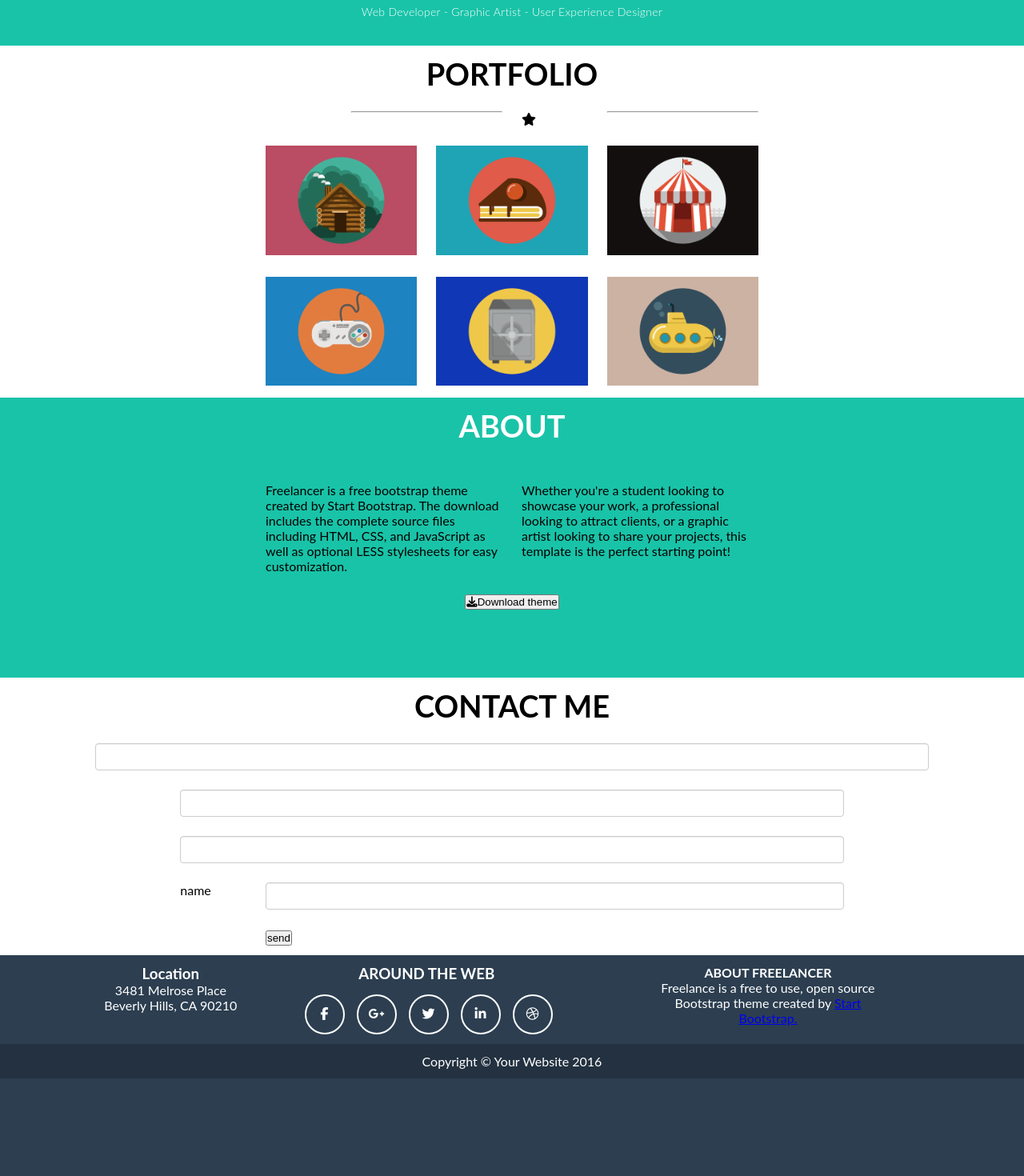
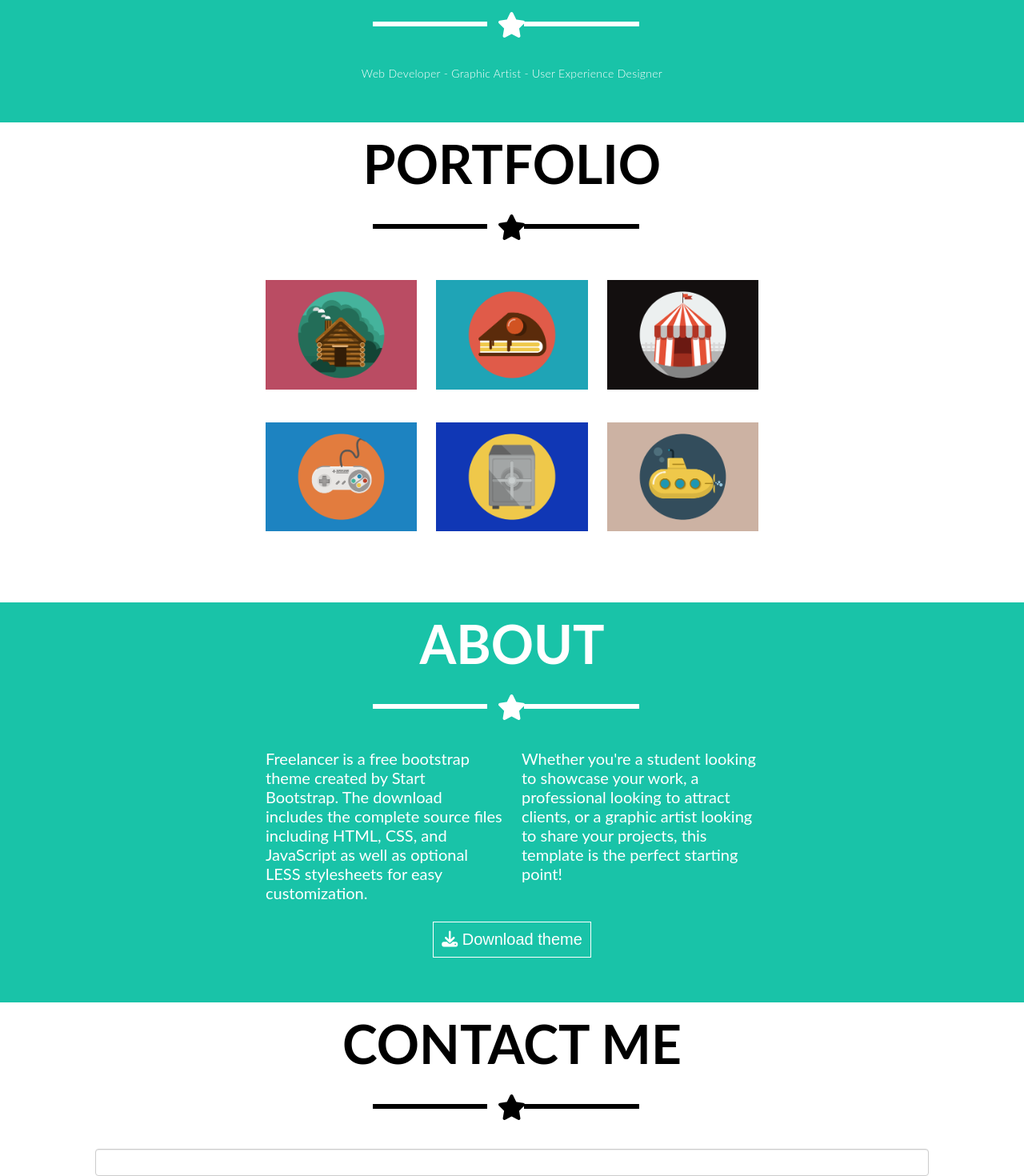
Before and after one commit to mackyjava/copiaFreelancer, a plain HTML site: page index.html in a window 1280 px wide. Shown: the part 566-2036 px from the top of the page at 80% size. Drawn offline with Linux system fonts and the light colour scheme.

Commit message:
estilos casi terminados faltan inputs en contact me

```diff
--- a/css/main.css
+++ b/css/main.css
@@ -13,7 +13,7 @@
  }
 #home {
 	width: 100%;
-	height: 554px;
+	height: 650px;
 	margin-top: 69px;
 	background-color: #19C3A8;
 
@@ -27,22 +27,30 @@
 }
 h1{
 	font-weight: 700;
-	font-size: 38px;
+	font-size: 66px;
 }
 .alinear>img {
 	height:300px;
-	width:57%;
+
 }
 .alinear>h5 {
 	font-weight: 300;
 	font-size: 14px;
 	letter-spacing:.3px;
 }
+#portafolio {
+	width: 100%;
+	height: 600px;
+}
 #about {
 	width: 100%;
-	height: 350px;
+	height: 500px;
 	background-color: #19C3A8;
 
+}
+#contact {
+	width: 100%;
+	height: 550px;
 }
 .textarea {
     z-index: 1;
@@ -96,9 +104,60 @@ footer {
 	width: 100%;
 	background-color: #2C3E50;
 	color: white;
-	height: 300px;
+	height: 400px;
 }
 footer >p {
 	background-color: #233140;
 	color: white;
 }
+.sizetext {
+	font-size: 20px;
+	font-weight: 600;
+}
+.smalltext{
+	font-size: 15px;
+	font-weight: 600;
+}
+.smalltext :hover {
+	color: #19C3A8;
+}
+hr{
+	border:3px solid white;
+}
+.black {
+	border:3px solid black;
+}
+.margenI {
+	margin-left: 15px;
+}
+.moverI {
+	margin-top: -12px;
+	margin-left: -12px;
+}
+.white{
+	color: white;
+}
+.sizefont{
+	font-size: 24px;
+	font-weight: 600;
+}
+.sub {
+	font-size:20px;
+}
+.botonSocialm :hover {
+     background: white;
+     color: #19C3A8;
+}
+
+.link{
+	text-decoration: none;
+	color: #19C3A8;
+}
+.link:hover {
+	text-decoration: underline;
+}
+.btn-down{
+	padding: 10px 10px;
+	border:1px solid white;
+	background-color: #19C3A8;
+}
--- a/index.html
+++ b/index.html
@@ -15,11 +15,11 @@
 		<nav>
 		    <ul>
 		         <li class="col-1"></li>
-				<li class="col-5 margenArr "><a href="#" class="letraBca">START BOOTSTRAP</a></li>
+				<li class="col-5 margenArr sizetext"><a href="#" class="letraBca">START BOOTSTRAP</a></li>
 				<li class="col-1 margenArr"><a href="#"></a></li>
-			    <li class="col-2 alinear margenArr" ><a href="#" class="letraBca text-uppercase mb-0">Portfolio</a></li>
-				<li class="col-1 margenArr"><a href="#" class="letraBca text-uppercase mb-0">About</a></li>
-				<li class="col-1 margenArr"><a href="#" class="letraBca text-uppercase mb-0">Contact</a></li>
+			    <li class="col-2 alinear margenArr smalltext" ><a href="#" class="letraBca text-uppercase mb-0">Portfolio</a></li>
+				<li class="col-1 margenArr smalltext"><a href="#" class="letraBca text-uppercase mb-0">About</a></li>
+				<li class="col-1 margenArr smalltext"><a href="#" class="letraBca text-uppercase mb-0">Contact</a></li>
 				<li class="col-1"><a href="#"></a></li>
 		    </ul>
 	    </nav>
@@ -36,9 +36,9 @@
 			<section class="col-2"></section>
 		</section>
 		<section class="row ">
-			<section class="col-2"></section>
-			<section class="col-8 alinear"><h5></h5></section>
-			<section class="col-2"></section>
+			<section class="col-4"></section>
+			<section class="col-4"><div class="col-5 margenI"><hr></div><div class="col-1 moverI"><i class="fa fa-star fa-2x white" aria-hidden="true"></i></div><div class="col-5"><hr></div></section>
+			<section class="col-4"></section>
 		</section>
 		<section class="row ">
 			<section class="col-2"></section>
@@ -48,29 +48,27 @@
 	</section>
 	<section  id="portafolio" class="container">
 	    <section class="row ">
-			<section class="col-2"></section>
-			<section class="col-8 alinear"><h1 class=" text-uppercase">portfolio</h1></section>
-			<section class="col-2"></section>
+			<section class="col-4"></section>
+			<section class="col-4 alinear"><h1 class=" text-uppercase">portfolio</h1></section>
+			<section class="col-4"></section>
 		</section>
 		<section class="row ">
 			<section class="col-4"></section>
-			<section class="col-2"><hr></section>
-			<section class="col-1 "><i class="fa fa-star" aria-hidden="true"></i></section>
-			<section class="col-2"><hr></section>
+			<section class="col-4"><div class="col-5 margenI"><hr class="black"></div><div class="col-1 moverI"><i class="fa fa-star fa-2x" aria-hidden="true"></i></div><div class="col-5"><hr class="black"></div></section>
+			<section class="col-4"></section>
+		</section>
+		<section class="row ">
+			<section class="col-3"></section>
+			<section class="col-2 margenArr "><img src="assets/images/portfolio/cabin.png" width="100%" ></section>
+			<section class="col-2 margenArr"><img src="assets/images/portfolio/cake.png" width="100%" ></section>
+			<section class="col-2  margenArr"><img src="assets/images/portfolio/circus.png" width="100%"></section>
 			<section class="col-3"></section>
 		</section>
 		<section class="row ">
 			<section class="col-3"></section>
-			<section class="col-2 "><img src="assets/images/portfolio/cabin.png" width="100%" ></section>
-			<section class="col-2 "><img src="assets/images/portfolio/cake.png" width="100%" ></section>
-			<section class="col-2 "><img src="assets/images/portfolio/circus.png" width="100%"></section>
-			<section class="col-3"></section>
-		</section>
-		<section class="row ">
-			<section class="col-3"></section>
-			<section class="col-2 "><img src="assets/images/portfolio/game.png" width="100%" ></section>
-			<section class="col-2 "><img src="assets/images/portfolio/safe.png" width="100%" ></section>
-			<section class="col-2 "><img src="assets/images/portfolio/submarine.png" width="100%"></section>
+			<section class="col-2 margenArr"><img src="assets/images/portfolio/game.png" width="100%" ></section>
+			<section class="col-2 margenArr"><img src="assets/images/portfolio/safe.png" width="100%" ></section>
+			<section class="col-2 margenArr"><img src="assets/images/portfolio/submarine.png" width="100%"></section>
 			<section class="col-3"></section>
 		</section>
 	</section>
@@ -81,27 +79,32 @@
 			<section class="col-2"></section>
 		</section>
 		<section class="row ">
-			<section class="col-2"></section>
-			<section class="col-8 alinear"><h5></h5></section>
-			<section class="col-2"></section>
+			<section class="col-4"></section>
+			<section class="col-4"><div class="col-5 margenI"><hr></div><div class="col-1 moverI"><i class="fa fa-star fa-2x white" aria-hidden="true"></i></div><div class="col-5"><hr></div></section>
+			<section class="col-4"></section>
 		</section>
 		<section class="row ">
 			<section class="col-3"></section>
-			<section class="col-3 "><p>Freelancer is a free bootstrap theme created by Start Bootstrap. The download includes the complete source files including HTML, CSS, and JavaScript as well as optional LESS stylesheets for easy customization.</p></section>
-			<section class="col-3 "><p>Whether you're a student looking to showcase your work, a professional looking to attract clients, or a graphic artist looking to share your projects, this template is the perfect starting point!</p></section>
+			<section class="col-3 letraBca"><p class="sub">Freelancer is a free bootstrap theme created by Start Bootstrap. The download includes the complete source files including HTML, CSS, and JavaScript as well as optional LESS stylesheets for easy customization.</p></section>
+			<section class="col-3 letraBca"><p class="sub">Whether you're a student looking to showcase your work, a professional looking to attract clients, or a graphic artist looking to share your projects, this template is the perfect starting point!</p></section>
 			<section class="col-3"></section>
 		</section>
 		<section class="row ">
 			<section class="col-3"></section>
-			<section class="col-6 alinear"><button><i class="fa fa-download" aria-hidden="true"></i>Download theme</button></section>
+			<section class="col-6 alinear white"><button class="btn-down white sub"><i class="fa fa-download" aria-hidden="true"></i> Download theme</button></section>
 			<section class="col-3"></section>
 		</section>
 	</section>
 	<section  id="contact" class="container">
 	    <section class="row ">
-			<section class="col-2"></section>
-			<section class="col-8 alinear"><h1 class=" text-uppercase">contact me</h1></section>
-			<section class="col-2"></section>
+			<section class="col-3"></section>
+			<section class="col-6 alinear"><h1 class=" text-uppercase">contact me</h1></section>
+			<section class="col-3"></section>
+		</section>
+		<section class="row ">
+			<section class="col-4"></section>
+			<section class="col-4"><div class="col-5 margenI"><hr class="black"></div><div class="col-1 moverI"><i class="fa fa-star fa-2x" aria-hidden="true"></i></div><div class="col-5"><hr class="black"></div></section>
+			<section class="col-4"></section>
 		</section>
 		<form>
 		<section class="row">
@@ -137,18 +140,19 @@
 	</section>
 	<footer>
 		<section class="row">
-			<section class="col-1"></section>
-			<section class="col-2 alinear">
-			<h3>Location</h3>
-			<p>3481 Melrose Place <br>Beverly Hills, CA 90210</p>
+
+			<section class="col-3 alinear bajar">
+			<h3 class="text-uppercase sizefont">Location</h3>
+			<p class="bajar sub">3481 Melrose Place <br>Beverly Hills, CA 90210</p>
 			</section>
-			<section class="col-4 alinear">
-			  <h3>AROUND THE WEB</h3>
-			  <ul>
-			    <li class="col-1"></li>
-			  	<li class="col-2 botonSocialm">
+			<section class="col-5 alinear bajar">
+			  <h3 class="sizefont">AROUND THE WEB</h3>
+			  <ul class="alinear bajar">
+			      <li class="col-2"></li>
+
+			  	<li class="col-2 botonSocialm ">
 				  	<!--<span>facebook</span>-->
-				  	<i class="fa fa-facebook" aria-hidden="true"></i>
+				  	<i class="fa fa-facebook " aria-hidden="true"></i>
 				</li>
 			  	<li class="col-2 botonSocialm">
 			  		<!--<span>google</span>-->
@@ -166,16 +170,16 @@
 			  		<!--<span>Dribble</span>-->
 			  	    <i class="fa fa-fw fa-dribbble" aria-hidden="true"></i></li>
 			  	</li>
-			  	<li class="col-1"></li>
+
 			  </ul>
 			</section>
-			<section class="col-4 alinear">
-			<h4 class="text-uppercase">about freelancer</h4>
-			<p>Freelance is a free to use, open source <br>Bootstrap theme created by <a href="#">Start <br>Bootstrap.</a></p>
+			<section class="col-4 alinear bajar">
+			<h4 class="text-uppercase sizefont">about freelancer</h4>
+			<p class="bajar sub">Freelance is a free to use, open source <br>Bootstrap theme created by <a href="#" class="link">Start <br>Bootstrap.</a></p>
 			</section>
-			<section class="col-1"></section>
+
 		</section>
-		<p class="col-12 alinear"> Copyright &copy; Your Website 2016</p>
+		<p class="col-12 alinear bajar"> Copyright &copy; Your Website 2016</p>
 	</footer>
 
 	<!-- Enlaza aquí tu archivo JS -->
```
